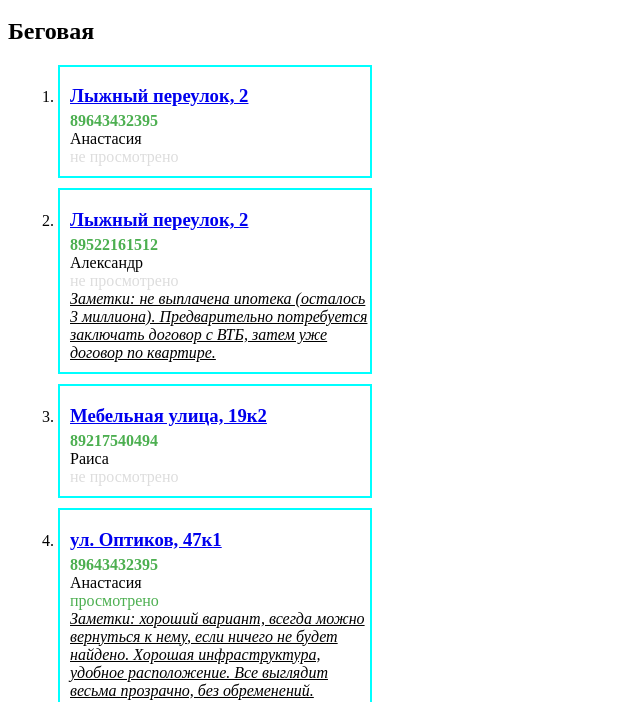
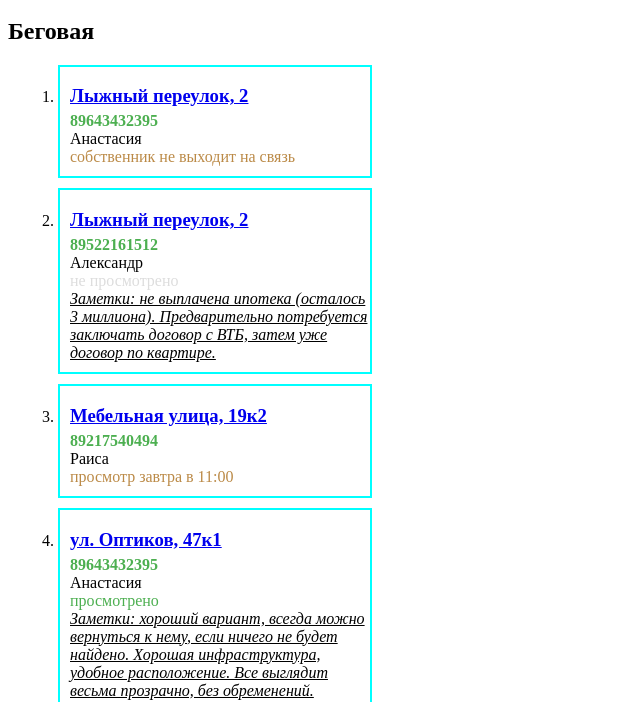
Before and after one commit to Valerii-Tcvetkov/valerii-tcvetkov.github.io, a plain HTML site: page flats.html in a window 1280 px wide. Shown: the part 100-802 px from the top of the page, without its empty margins (0-640 px from the left). Drawn offline with Linux system fonts and the light colour scheme.

Commit message:
Update status

```diff
--- a/flats.html
+++ b/flats.html
@@ -20,7 +20,7 @@
             <h3><a href="https://spb.cian.ru/sale/flat/229356225/">Лыжный переулок, 2</a></h3>
             <p class="true-phone" type="tel">89643432395</p>
             <p>Анастасия</p>
-            <p class="not-watched">не просмотрено</p>
+            <p class="in-watched">собственник не выходит на связь</p>
         </li>
 
         <li>
@@ -36,7 +36,7 @@
             <h3><a href="https://realty.yandex.ru/offer/8650277161265841920/">Мебельная улица, 19к2</a></h3>
             <p class="true-phone" type="tel">89217540494</p>
             <p>Раиса</p>
-            <p class="not-watched">не просмотрено</p>
+            <p class="in-watched">просмотр завтра в 11:00</p>
         </li>
 
         <li>
```
